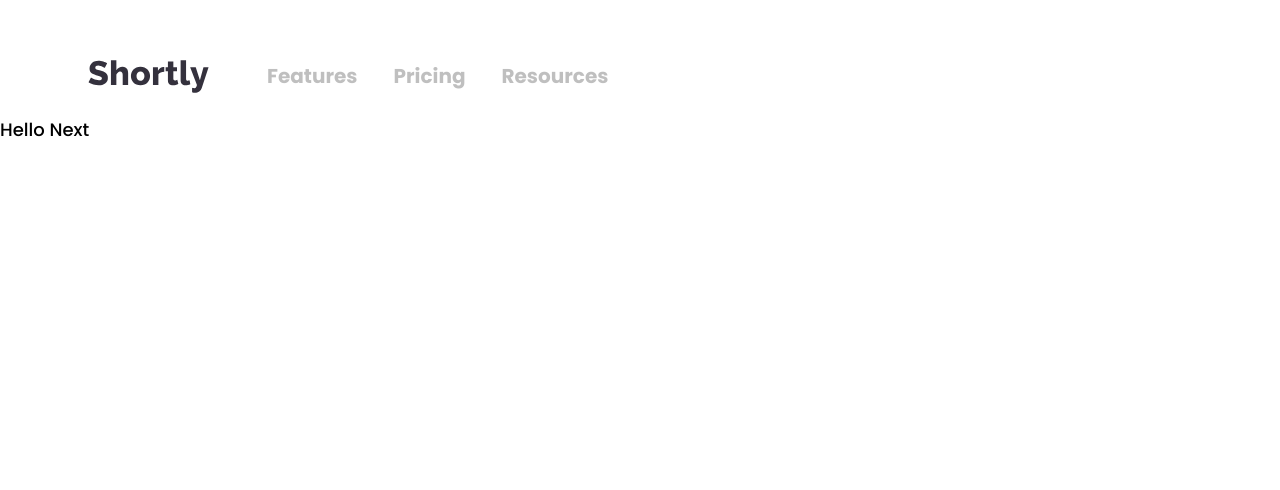
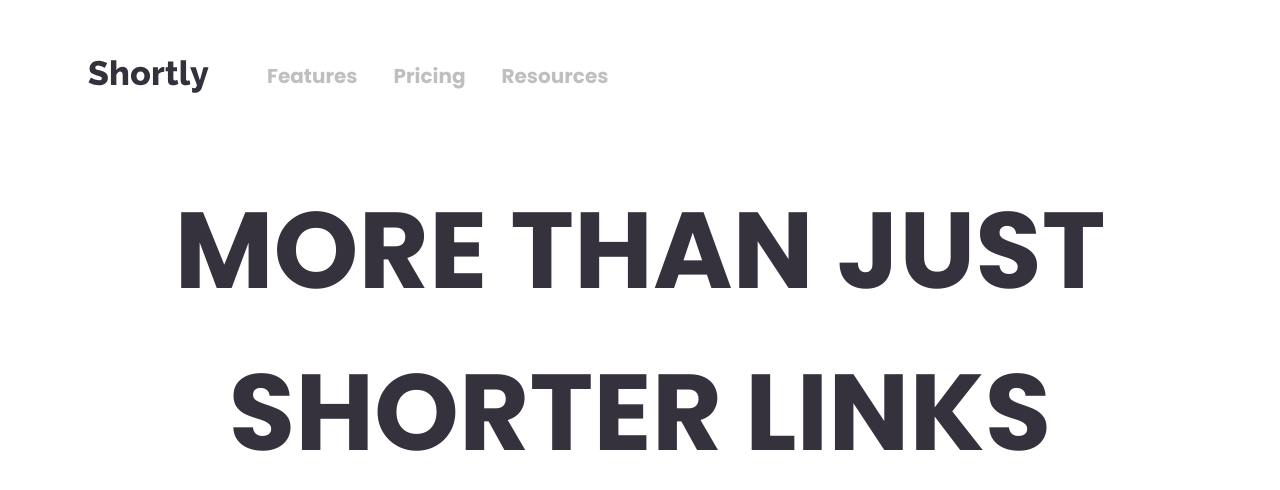
Before and after one commit to Im-Abhi/TIF, a Next.js app: page / in a window 1280 px wide. Shown: the top 490 px of the page. Built offline with nearby package versions, Linux system fonts and the light colour scheme.

Commit message:
getstarted section

```diff
--- /dev/null
+++ b/components/GetStarted/GetStarted.js
@@ -0,0 +1,28 @@
+import Image from 'next/image';
+
+import PeopleWorking from "../../public/people-working.png";
+
+import {
+    Description,
+    Heading,
+    Person,
+    ContentWrapper,
+    ContentWrapper2,
+} from "./GetStartedStyled";
+
+const Start = () => {
+    return (
+        <Description>
+            <ContentWrapper>
+                <Heading>More than just shorter links</Heading>
+            </ContentWrapper>
+            <ContentWrapper2>
+                {/* <Person> */}
+                <Image src={PeopleWorking} alt="people-working" />
+                {/* </Person> */}
+            </ContentWrapper2>
+        </Description>
+    );
+};
+
+export default Start;
--- /dev/null
+++ b/components/GetStarted/GetStartedStyled.js
@@ -0,0 +1,84 @@
+import styled from "styled-components";
+
+export const Description = styled.div`
+  width: 100%;
+  display: flex;
+  justify-content: center;
+  align-items: center;
+  margin: 3rem auto 5rem;
+  flex-direction: column;
+  @media screen and (max-width: 768px) {
+    height: 100%;
+  }
+`;
+
+export const ContentWrapper = styled.div`
+  width: 90%;
+  height: 100%;
+  margin: auto;
+  animation: moveTop 1s ease-in-out;
+
+  @keyframes moveTop {
+    0% {
+      opacity: 0;
+      transform: translateY(2rem);
+    }
+    100% {
+      opacity: 1;
+      transform: translateY(0);
+    }
+  }
+
+  @media screen and (max-width: 768px) {
+    width: 100%;
+    order: 1;
+  }
+`;
+
+export const Heading = styled.h1`
+  margin: 0;
+  text-align: center;
+  color: ${({ theme }) => theme.colors.VeryDarkBlue};
+  font-size: 6rem;
+  font-weight: bold;
+  text-transform: uppercase;
+
+  @media screen and (max-width: 1024px) {
+    font-size: 5rem;
+  }
+
+  @media screen and (max-width: 768px) {
+    font-size: 4rem;
+  }
+
+  @media screen and (max-width: 560px) {
+    font-size: 3rem;
+  }
+`;
+
+export const ContentWrapper2 = styled.div`
+  display: flex;
+  justify-content: center;
+  height: 100%;
+  width: 100%;
+  animation: moveRightToLeft 1s ease-in-out;
+  @keyframes moveRightToLeft {
+    0% {
+      opacity: 0;
+      transform: translateX(2rem);
+    }
+    100% {
+      opacity: 1;
+      transform: translateX(0);
+    }
+  }
+  @media screen and (max-width: 768px) {
+    height: fit-content;
+    margin-bottom: 2rem;
+    order: 1;
+    animation: moveTop 1s ease-in-out;
+  }
+`;
+
+export const Person = styled.div`
+`;
--- a/components/Navbar/NavbarStyled.js
+++ b/components/Navbar/NavbarStyled.js
@@ -1,11 +1,12 @@
 import styled from "styled-components";
+import theme from "../../theme";
 
 export const Nav = styled.nav`
   height: 100%;
   width: 100%;
   margin-top: 2rem;
 
-  @media screen and (max-width: 960px) {
+  @media screen and (max-width: 768px) {
     transition: 0.8s all ease;
   }
 `;
@@ -68,6 +69,6 @@
   height: 100%;
   cursor: pointer;
   &:hover {
-    color: black;
+    color: ${({ theme }) => theme.colors.VeryDarkViolet};
   }
 `;
--- a/pages/index.js
+++ b/pages/index.js
@@ -1,7 +1,9 @@
+import GetStarted from '../components/GetStarted/GetStarted';
+
 export default function Home() {
 	return (
 		<div>
-			Hello Next
+			<GetStarted />
 		</div>
 	)
 }
```
Also changed, not shown: public/people-working.png (renamed from public/people working.png), public/people-working.svg (renamed from public/people working.svg).
